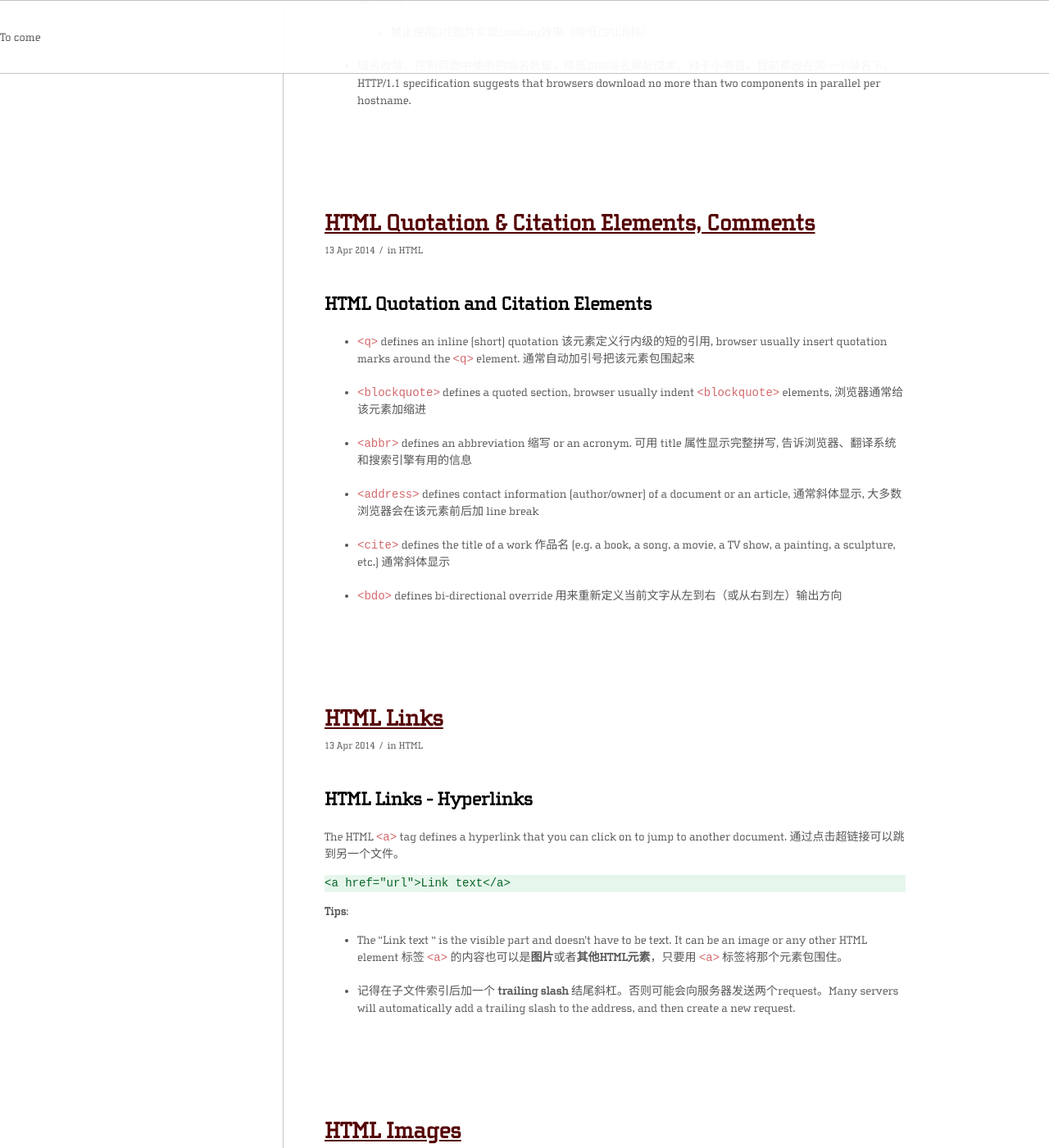
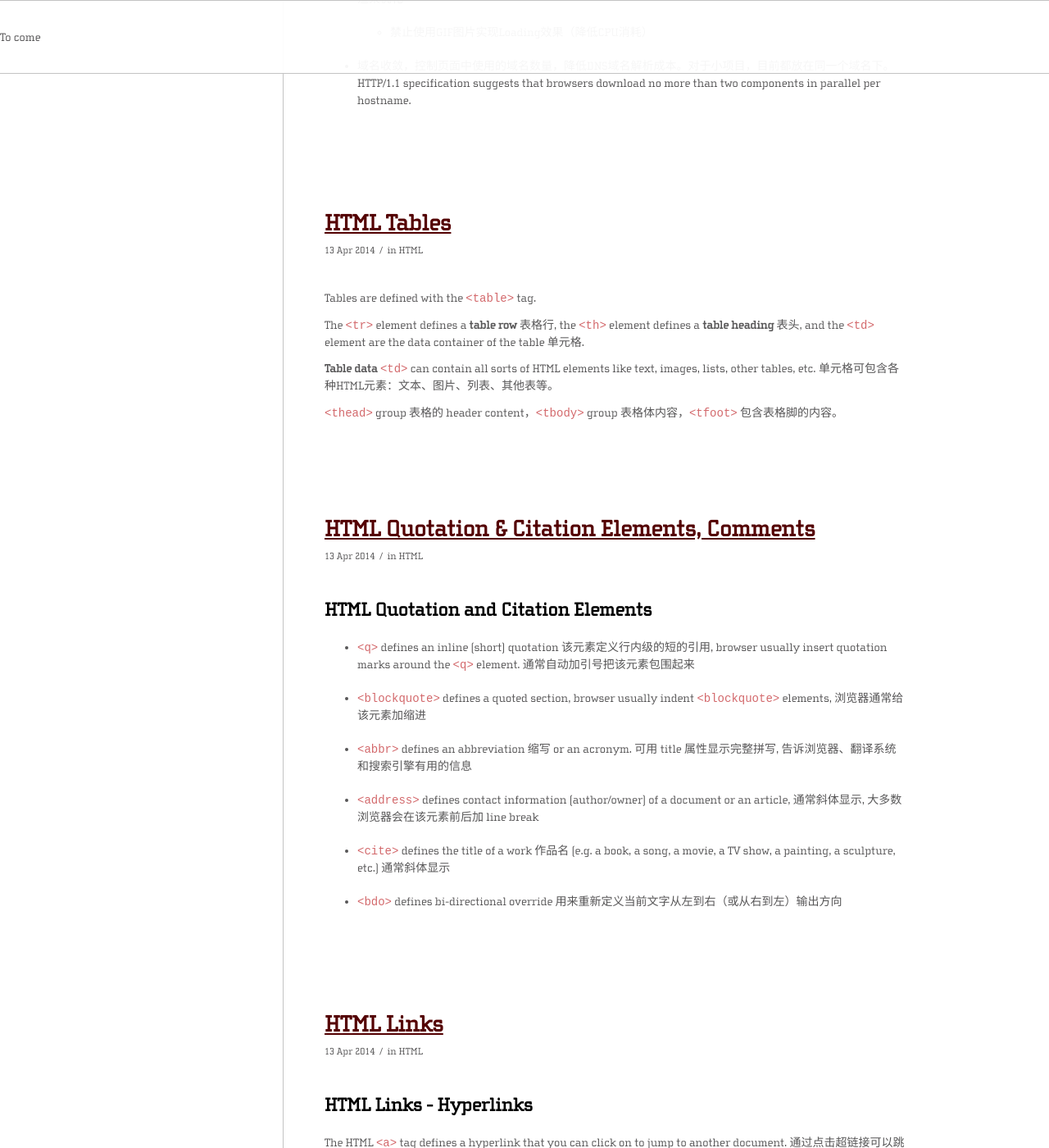
Before and after one commit to Vivi-wu/dive-into-web, a Jekyll site: the page built from blogs/index.html, in a window 1280 px wide and 1400 px high, scrolled down 915 px. Shown: the whole window at 82% size. Built offline with Jekyll 4.4.1, drawn with Linux system fonts in a browser that asks for light colours; nearby versions of some CDN libraries; the list of posts is cut into pages by our own code; some of the changed text lies outside the part shown.

Commit message:
Add new post, change Table even row bg color setting method

```diff
--- /dev/null
+++ b/_posts/2014-04-13-HTML-Tables.markdown
@@ -0,0 +1,142 @@
+---
+title:  "HTML Tables"
+categories: HTML
+---
+Tables are defined with the `<table>` tag.
+
+The `<tr>` element defines a **table row** 表格行, the `<th>` element defines a **table heading** 表头, and the `<td>` element are the data container of the table 单元格.
+
+**Table data** `<td>` can contain all sorts of HTML elements like text, images, lists, other tables, etc. 单元格可包含各种HTML元素：文本、图片、列表、其他表等。
+
+`<thead>` group 表格的 header content，`<tbody>` group 表格体内容，`<tfoot>` 包含表格脚的内容。
+
+<!--more-->
+
+### `<colgroup>` and `<col>`
+
+`<colgroup>` 该标签用来指定表格中**一列或多列**的formatting。The `<colgroup>` tag **must** be a child of a `<table>` element, **after** any `<caption>` elements and **before** any `<thead>`, `<tbody>`, `<tfoot>` and `<tr>` elements. 该标签要结合 `<col>` 标签一起使用。其中 _span_ 特性指定了 a column group 需要扩展的列数。
+
+    <table>
+      <colgroup>
+        <col span="2" style="background-color:red">
+        <col style="background-color:yellow">
+      </colgroup>
+      <tr>
+        <th>ISBN</th>
+        <th>Title</th>
+        <th>Price</th>
+      </tr>
+      <tr>
+        <td>3476896</td>
+        <td>My first HTML</td>
+        <td>$53</td>
+      </tr>
+    </table>
+
+**Tips**:
+
++ The width of a table can be defined using CSS. 可以**通过CSS _width_ 设定表格宽度**
++ The text in table heading `<th>` are bold and centered by default. 默认：粗体 中间对齐
++ The text in table data `<td>` are regular and left-aligned by default. 默认：正常字体 左对齐
+
+### Table with a Border Attribute
+
+If you do not specify a border for the table, it will be displayed without borders. 如果不设置表格的border，则**默认显示无边框表格**，通过CSS设置表格的 border
+
+    table, th, td
+    {
+      border:1px solid black;
+    }
+
+### Table with Collapsed Borders
+
+合并边框，使用 _border-collapse_ 属性将边框会合并为单一的边框，相对于上面的例子。
+
+    table, th, td
+    {
+      border: 1px solid black;
+      border-collapse: collapse；
+    }
+
+### Table with Cell Padding
+
+Cell padding specifies the space between the cell content and its borders. 单元格内边距定义了单元格内容和边框的空隙。如果不特别设定，则**默认无内边距显示**。通过CSS _padding_ 设定单元格内边距：
+
+    th, td
+    {
+      padding: 15px;
+    }
+
+### Table with Border Spacing
+
+Use the CSS _border-spacing_ property to set the space between the cells. 设置单元格边框间距
+
+**注意：如果表格设置了 collapsed 边框，则设置 border-spacing 就没有效果了。**
+
+    table
+    {
+      border-spacing: 5px;
+    }
+
+### Examples:
+
+1.竖直显示表头
+
+    <table>
+      <tr>
+        <th>Name:</th>
+        <td>Bill Gates</td>
+      </tr>
+      <tr>
+        <th>Telephone:</th>
+        <td>555 77 854</td>
+      </tr>
+      <tr>
+        <th>Telephone:</th>
+        <td>555 77 855</td>
+      </tr>
+    </table>
+
+2.使用 `<caption>` 设置表格标题
+
+    <table>
+      <caption>Monthly savings</caption>
+      <tr>
+        <th>Month</th>
+        <th>Savings</th>
+      </tr>
+      <tr>
+        <td>January</td>
+        <td>$100</td>
+      </tr>
+    </table>
+
+3.单元格 列扩展 _colspan_ ：make a cell span more than one column
+
+    <table>
+      <tr>
+        <th>Name</th>
+        <th colspan="2">Telephone</th>
+      </tr>
+    <tr>
+      <td>Bill Gates</td>
+      <td>555 77 854</td>
+      <td>555 77 855</td>
+    </tr>
+    </table>
+
+4.单元格 行扩展 _rowspan_ ：make a cell span more than one row
+
+    <table style="width:100%">
+      <tr>
+        <th>Name:</th>
+        <td>Bill Gates</td>
+      </tr>
+      <tr>
+        <th rowspan="2">Telephone:</th>
+        <td>555 77 854</td>
+      </tr>
+      <tr>
+        <td>555 77 855</td>
+      </tr>
+    </table>
--- a/_sass/_base.scss
+++ b/_sass/_base.scss
@@ -108,7 +108,7 @@ table, th, td {
 th, td {
   padding: 5px $spacing-unit;
 }
-tr:nth-of-type(2n) {
+table tr:nth-child(even) {
   background-color: $primary-color-light;
 }
 
```
